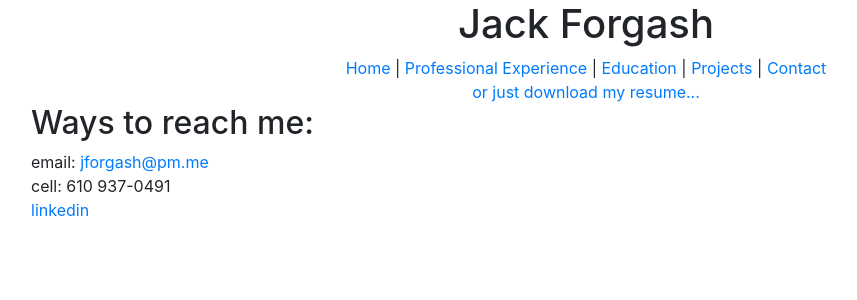
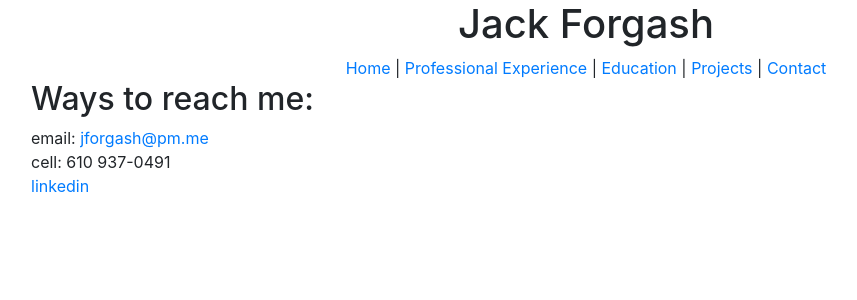
Before and after one commit to forgxyz/forgxyz.github.io, a Flask app: page /contact in a window 1280 px wide. Shown: the top 300 px of the page, without its empty margins (54-911 px from the left). Run offline with Flask 2, Linux system fonts and the light colour scheme; some libraries are stand-ins or nearby versions.

Commit message:
testing index

```diff
--- a/templates/layout.html
+++ b/templates/layout.html
@@ -13,7 +13,7 @@
     <div align="center" class="container">
       <h1>Jack Forgash</h1>
       <a href="{{ url_for('index') }}">Home</a> | <a href="{{ url_for('experience') }}">Professional Experience</a> | <a href="{{ url_for('education') }}">Education</a> | <a href="{{ url_for('portfolio') }}">Projects</a> | <a href="{{ url_for('contact') }}">Contact</a><br>
-      <a href="documents/resume.pdf">or just download my resume...</a><br>
+
     </div>
   {% block body %}
   {% endblock %}
```
